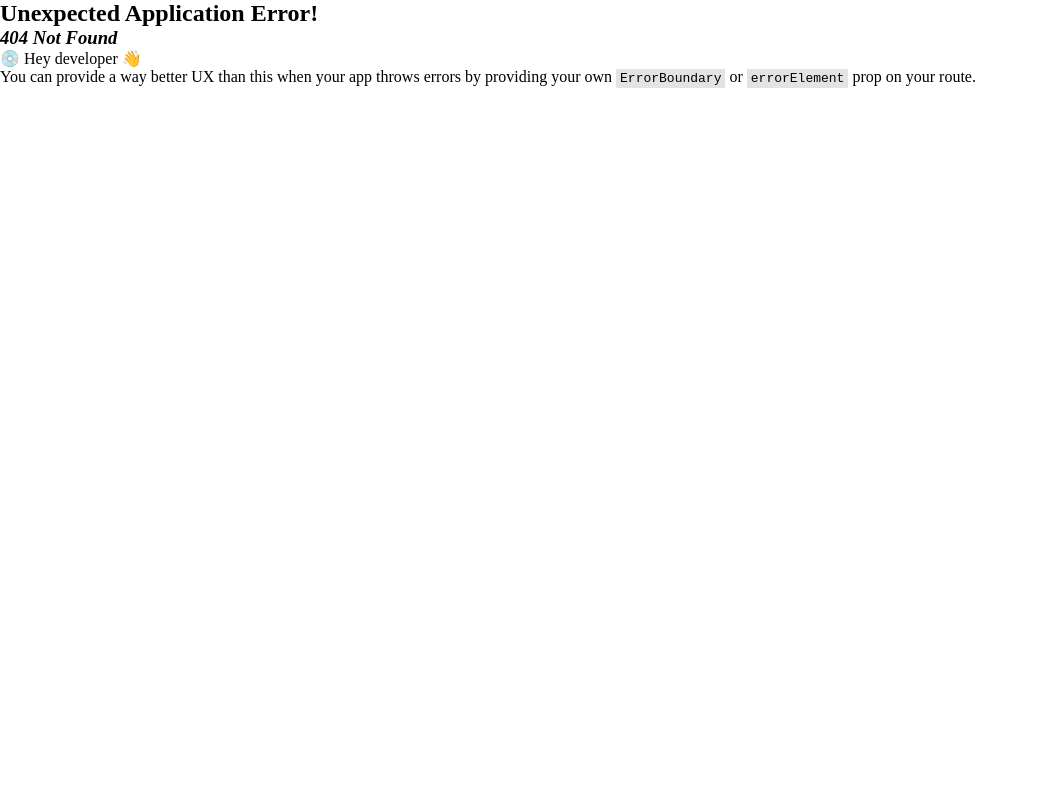
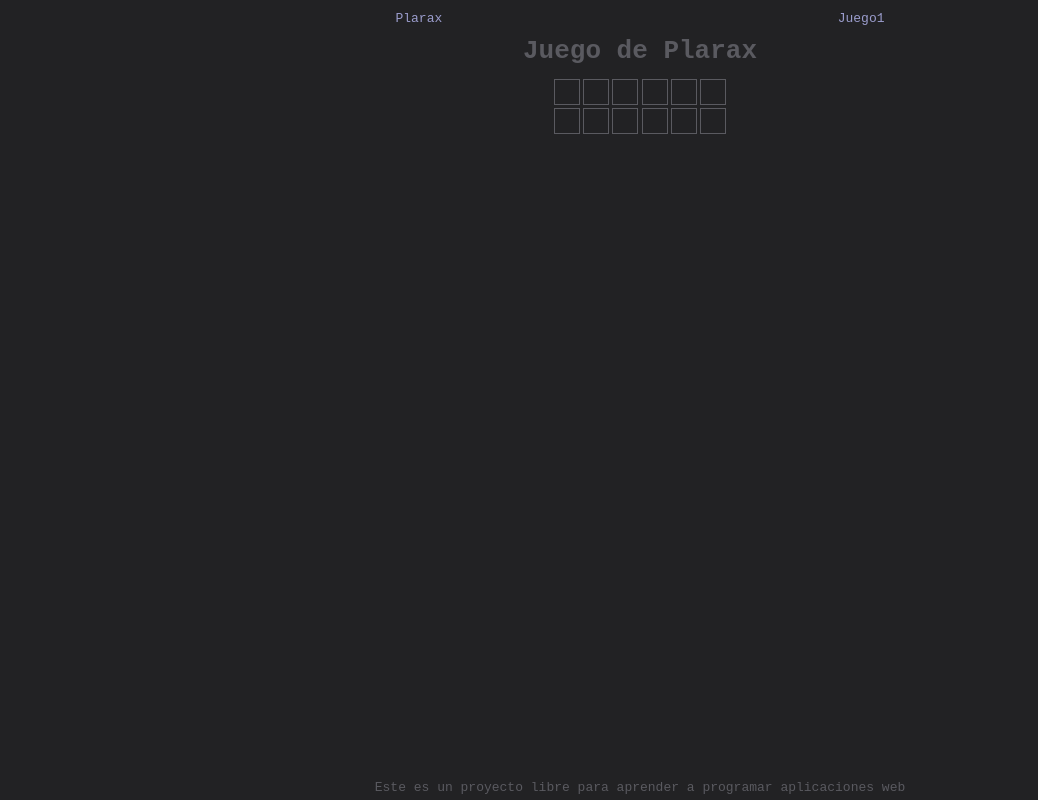
Before and after one commit to FarmerLud/web-learning, a React (Vite) app: page /plarax in a window 1280 px wide. Before the commit this address had no page. Shown: the whole page, without its empty margins (0-1038 px from the left). Built offline with nearby package versions, Linux system fonts and the light colour scheme.

Commit message:
Definición del diseño base y la vista del juego plarax :)

```diff
--- a/src/App.tsx
+++ b/src/App.tsx
@@ -7,7 +7,7 @@ import { Footer } from './views/app/Footer'
 function App() {
 
   return (
-    <div className='dpF fdC w100vw h100vh'>
+    <div className='dpF fdC w100vw h100vh bgOpaco'>
       <Header/>
       <div className='h100pc'>
         <Outlet/>
--- a/src/assets/css/main.css
+++ b/src/assets/css/main.css
@@ -3,3 +3,36 @@
     padding: 0;
     margin: 0;
 }
+
+body {
+    font-family: monospace;
+    color: var(--colorTexto);
+}
+
+a {
+    text-decoration: none;
+    color: inherit;
+}
+
+/* paleta de colores */
+:root {
+    --colorOpaco: #222224;
+    --colorTexto: #5a5a60;
+    --colorTexto2: #9b9dcd;
+}
+
+/* colores de fondo */
+.bgOpaco {
+    background-color: var(--colorOpaco);
+}
+
+/* colores de texto */
+.coTexto {
+    color: var(--colorTexto);
+}
+.coTexto2 {
+    color: var(--colorTexto2);
+}
+
+/* borders */
+.bTexto {border: 1px solid var(--colorTexto);}
--- a/src/assets/css/monigote.css
+++ b/src/assets/css/monigote.css
@@ -1,5 +1,9 @@
+/* displays */
 .dpF {
     display: flex;
+}
+.dpG {
+    display: grid;
 }
 
 .fdC {
@@ -17,20 +21,43 @@
     align-items: center;
 }
 
+/* gaps */
+.g0_25em {
+    gap: 0.25em;
+}
+.g0_5em {
+    gap: 0.5em;
+}
 .g1em {
     gap: 1em;
 }
 
+/* grid-template-columns */
+.gtc6fr {
+   grid-template-columns: repeat(6, 1fr);
+}
+
+/* anchos */
 .w100vw {
     width: 100vw;
 }
 .w100pc {
     width: 100%;
 }
+.w2em {
+    width: 2em;
+}
 
+/* alturas */
 .h100vh {
     height: 100vh;
 }
 .h100pc {
     height: 100%;
 }
+.h2em {
+    height: 2em;
+}
+.h3em {
+    height: 3em;
+}
--- a/src/main.tsx
+++ b/src/main.tsx
@@ -1,6 +1,7 @@
 import ReactDOM from 'react-dom/client'
 import App from './App.tsx'
 import { createBrowserRouter, RouterProvider } from 'react-router-dom'
+import { PlaraxView } from './views/plarax/PlaraxView.tsx'
 
 const router = createBrowserRouter([
   {
@@ -8,8 +9,8 @@ const router = createBrowserRouter([
     element: <App/>,
     children: [
       {
-        path:'/home',
-        element: <div>Este es mi home</div>
+        path:'/plarax',
+        element: <PlaraxView/>
       },
       {
         path:'/juego1',
--- a/src/views/app/Footer.tsx
+++ b/src/views/app/Footer.tsx
@@ -1,6 +1,6 @@
 export const Footer = () => {
     return (
-        <div className="dpF jcC">
+        <div className="dpF jcC aiC h2em">
             Este es un proyecto libre para aprender a programar aplicaciones web
         </div>
     )
--- a/src/views/app/Header.tsx
+++ b/src/views/app/Header.tsx
@@ -2,12 +2,8 @@ import { Link } from "react-router-dom"
 
 export const Header = () => {
     return (
-        <div className="dpF jcSE">
-            {/* <div>Home</div> */}
-            {/* <div>Juego1</div> */}
-            {/* <a href="/home">Home</a>
-            <a href="/juego1">Juego1</a> */}
-            <Link to='/home'>Home</Link>
+        <div className="dpF jcSE aiC h3em coTexto2">
+            <Link to='/plarax'>Plarax</Link>
             <Link to='/juego1'>Juego1</Link>
         </div>
     )
--- /dev/null
+++ b/src/views/plarax/PlaraxView.tsx
@@ -0,0 +1,39 @@
+import { useEffect, useState } from "react"
+
+const palabraCorrecta = 'FIERRO'
+
+export const PlaraxView = () => {
+    const [state, setState] = useState({
+        celdas: ['', '', '', '', '', '', '', '', '', '', '', '']
+    })
+    const { celdas } = state
+
+    // programar evento para escuchar el teclado
+    // esto se ejecuta solo la primera vez
+    useEffect(() => {
+        const handleKeyDown = (event: KeyboardEvent) => {
+            console.log(event.key)
+        }
+
+        window.addEventListener('keydown', handleKeyDown)
+    }, [])
+
+    return (
+        <div className="dpF fdC aiC jcC g1em">
+            <h1>Juego de Plarax</h1>
+            <div className="dpG gtc6fr g0_25em">
+                {celdas.map((letra, index) => <Celda key={index} letra={letra} />)}
+            </div>
+        </div>
+    )
+}
+
+interface Props {
+    letra: string
+}
+
+const Celda = ({ letra }: Props) => {
+    return (
+        <div className="h2em w2em dpF aiC jcC bTexto">{letra}</div>
+    )
+}
```
